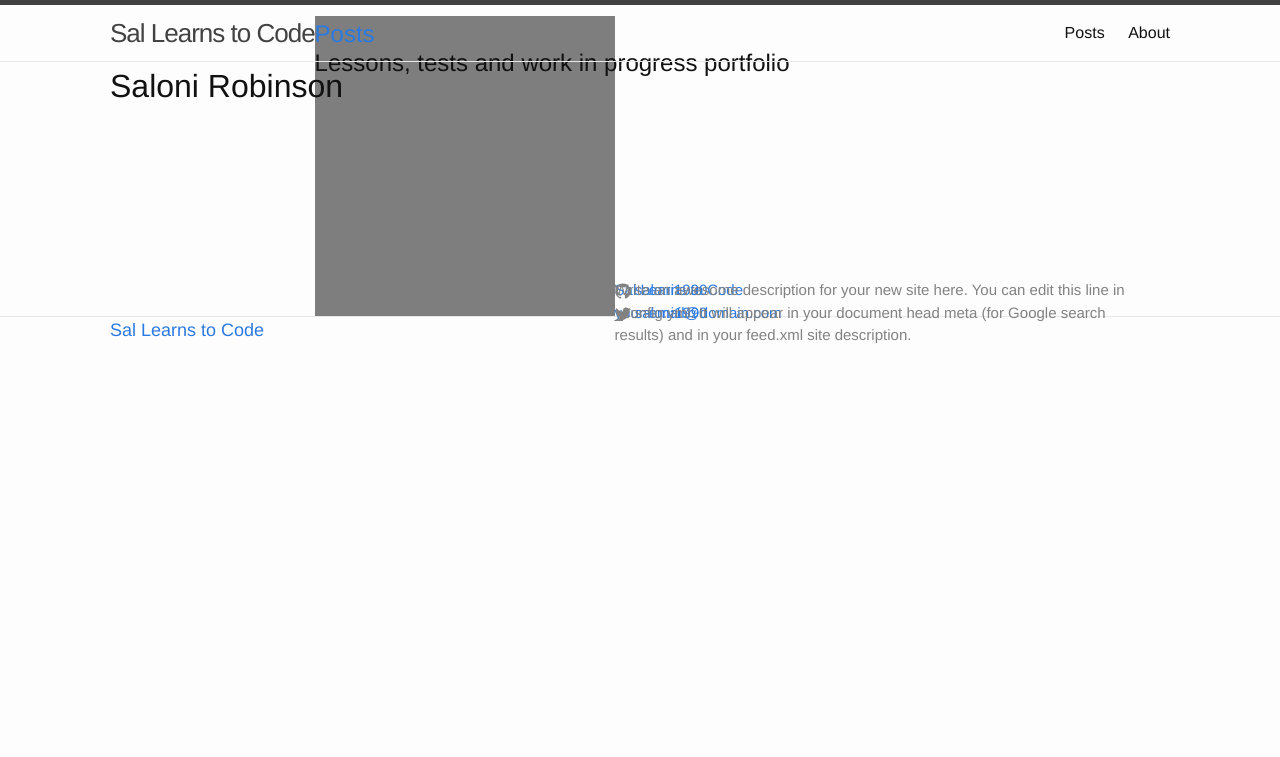
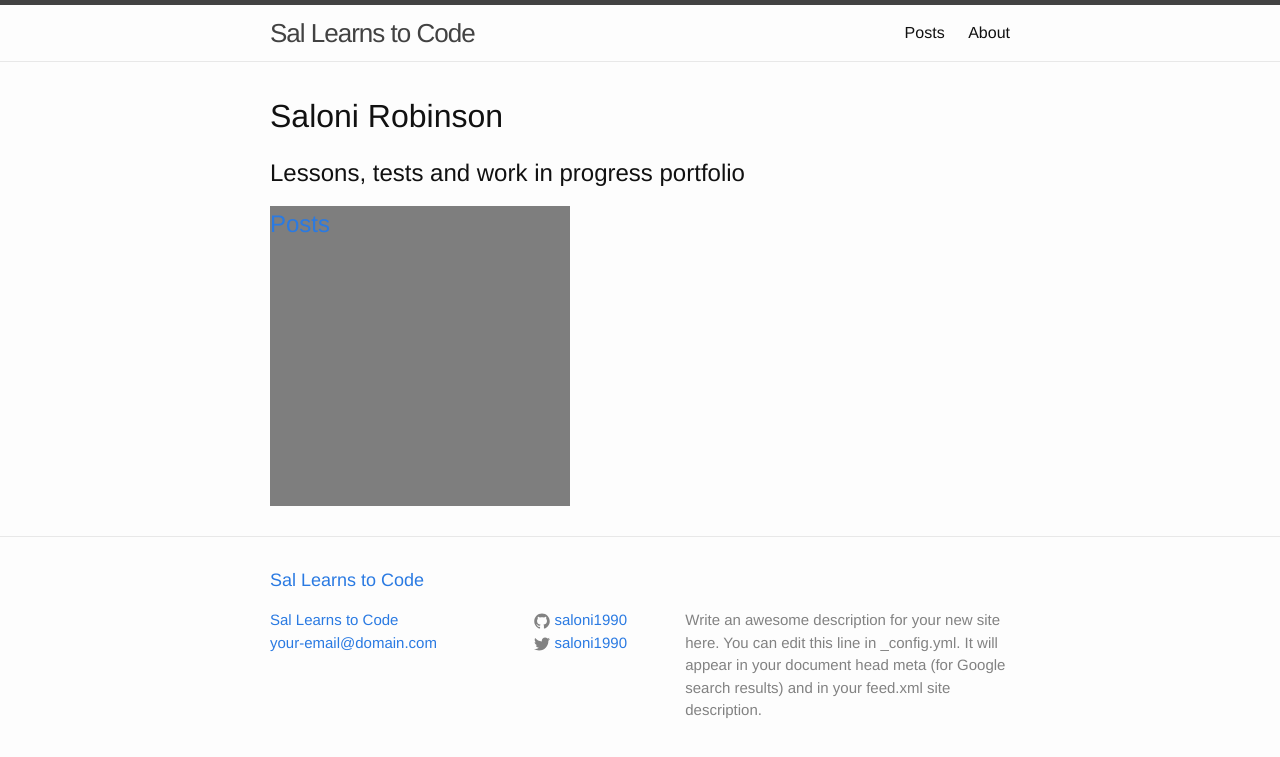
Before and after one commit to saloni1990/saloni1990.github.io, a Jekyll site: the page built from index.html, in a window 1280 px wide. Shown: the top 757 px of the page. Built offline with Jekyll 4.4.1, drawn with Linux system fonts in a browser that asks for light colours.

Commit message:
Update main.scss

```diff
--- a/css/main.scss
+++ b/css/main.scss
@@ -12,7 +12,7 @@ $base-font-weight: 400;
 $small-font-size:  $base-font-size * 0.875;
 $base-line-height: 1.5;
 
-$spacing-unit:     -130px;
+$spacing-unit:     30px;
 
 $text-color:       #111;
 $background-color: #fdfdfd;
```
